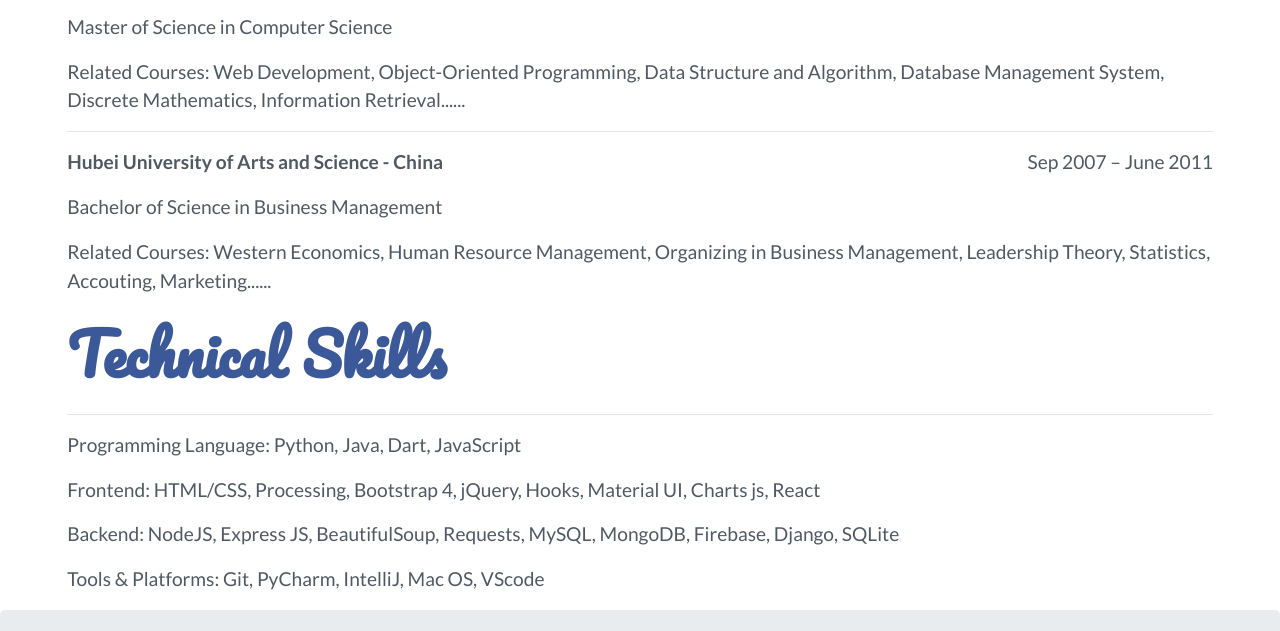
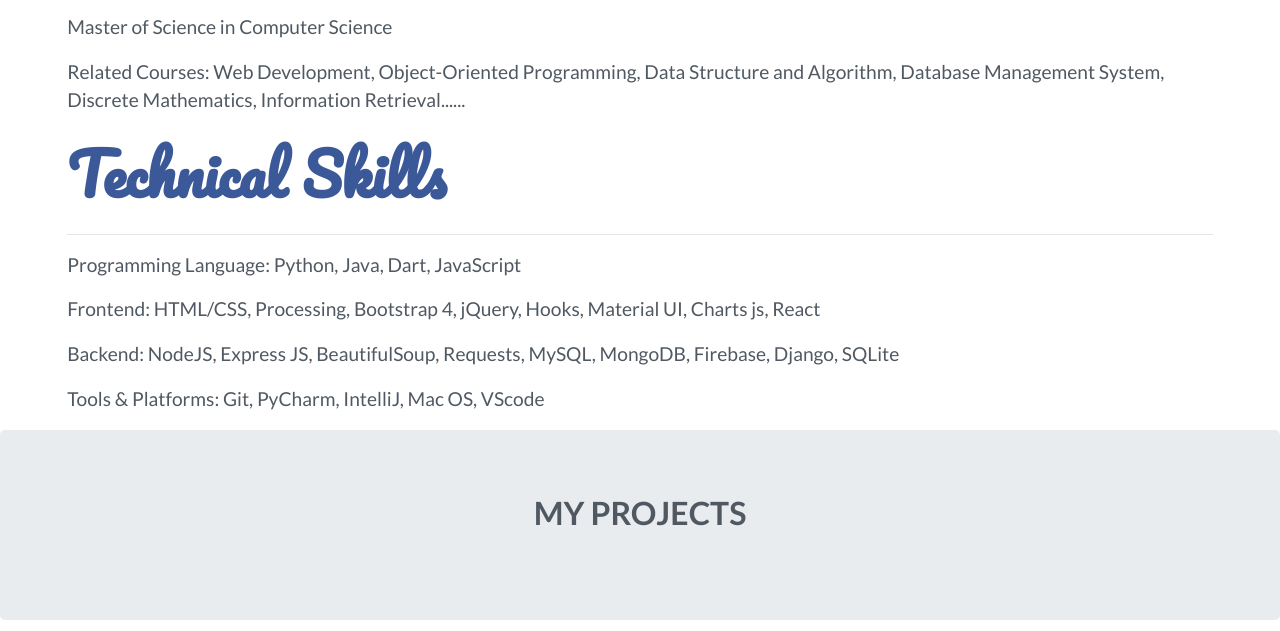
Before and after one commit to jingjingliao/Web_Development, a website: page index.html in a window 1280 px wide. Shown: the part 1826-2457 px from the top of the page. Drawn offline with nearby package versions, Linux system fonts and the light colour scheme.

Commit message:
update education

```diff
--- a/index.html
+++ b/index.html
@@ -262,9 +262,9 @@
           Mathematics, Information Retrieval......
         </p>
 
-        <hr />
+        <!-- <hr /> -->
 
-        <div class="d-flex justify-content-between">
+        <!-- <div class="d-flex justify-content-between">
           <p><strong>Hubei University of Arts and Science - China</strong></p>
           <p>Sep 2007 – June 2011</p>
         </div>
@@ -274,7 +274,7 @@
           Related Courses: Western Economics, Human Resource Management,
           Organizing in Business Management, Leadership Theory, Statistics,
           Accouting, Marketing......
-        </p>
+        </p> -->
 
         <p class="styled">Technical Skills</p>
         <hr />
```
